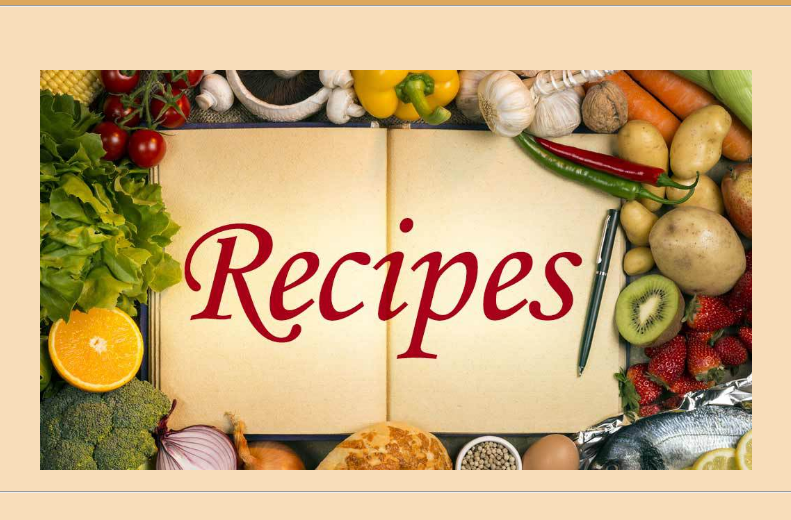
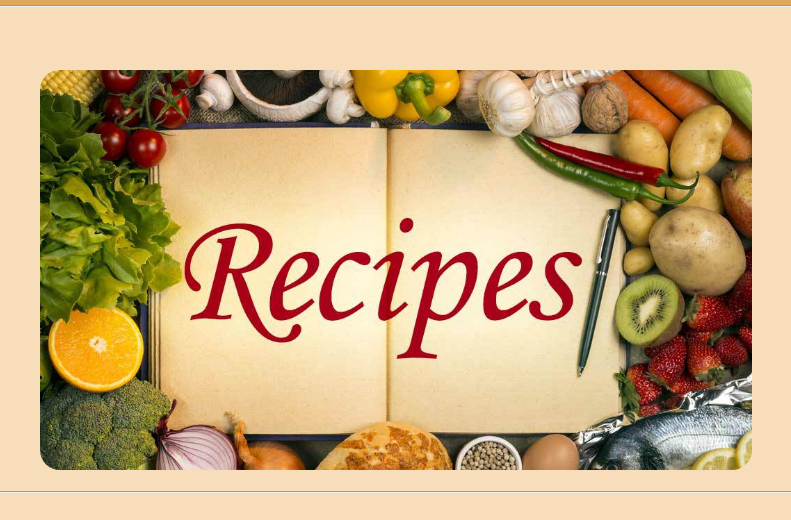
Before and after one commit to Himanshupoojary/Foodism-recipe--trial--1, a plain HTML site: page html project/html proj1.1/index.html in a window 1280 px wide. Shown: the part 168-688 px from the top of the page, 244-1035 px from the left. Drawn offline with Linux system fonts and the light colour scheme.

Commit message:
lil upggrade

```diff
--- a/html project/html proj1.1/index.html
+++ b/html project/html proj1.1/index.html
@@ -22,7 +22,7 @@
       </div>
     <body  style="background-color: rgb(248, 221, 186); touch-action: cross-slide-x;">
         <a href="index.html" style="margin: -20px;">
-        <img   src="/html project/html proj1.1/pic/Recipes.png" height="400"alt="This is a picture of recipes" title="Recipes" style="touch-action: auto; margin-top: -10000;">
+        <img   src="/html project/html proj1.1/pic/Recipes.png" height="400"  alt="This is a picture of recipes" title="Recipes" style="touch-action: auto; margin-top: -10000;border-radius: 20px;">
 
         </a>
         <!--this is to add size to textx-->
```
